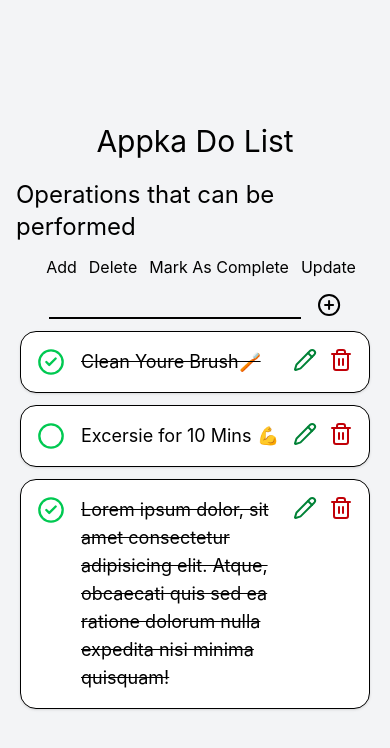
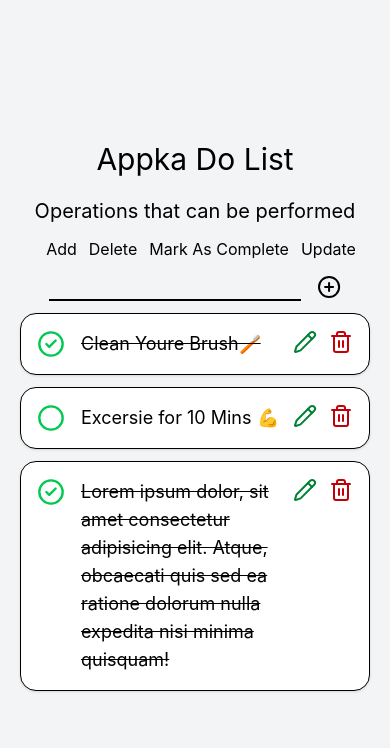
Before and after one commit to WilliamMark1963/React-ToDoList, a React (Vite) app: page / in a window 390 px wide. Shown: the top 748 px of the page. Built offline with nearby package versions, Linux system fonts and the light colour scheme.

Commit message:
Last Bug Fix 08.04.2026

```diff
--- a/src/Components/Header.jsx
+++ b/src/Components/Header.jsx
@@ -2,7 +2,7 @@ export function Header(){
 
     return(<>
     <h2 className="text-3xl mb-5">Appka Do List</h2>
-    <h3 className="text-2xl ">Operations that can be performed</h3>
+    <h3 className=" text-xl md:text-2xl  text-center">Operations that can be performed</h3>
     <ul className="flex my-3">
         <li className="ml-3 ">Add</li>
         <li className="ml-3 ">Delete</li>
```
